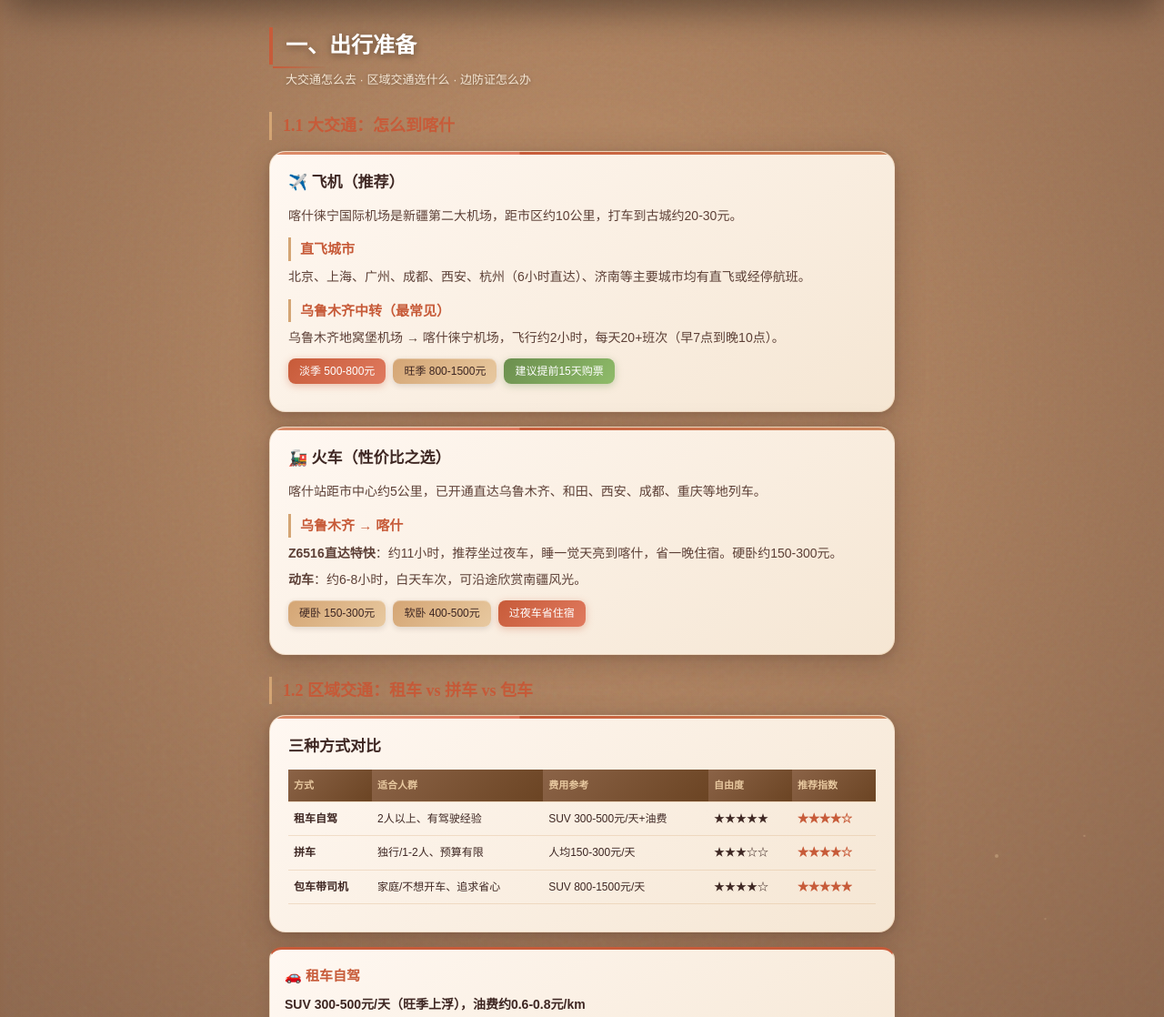
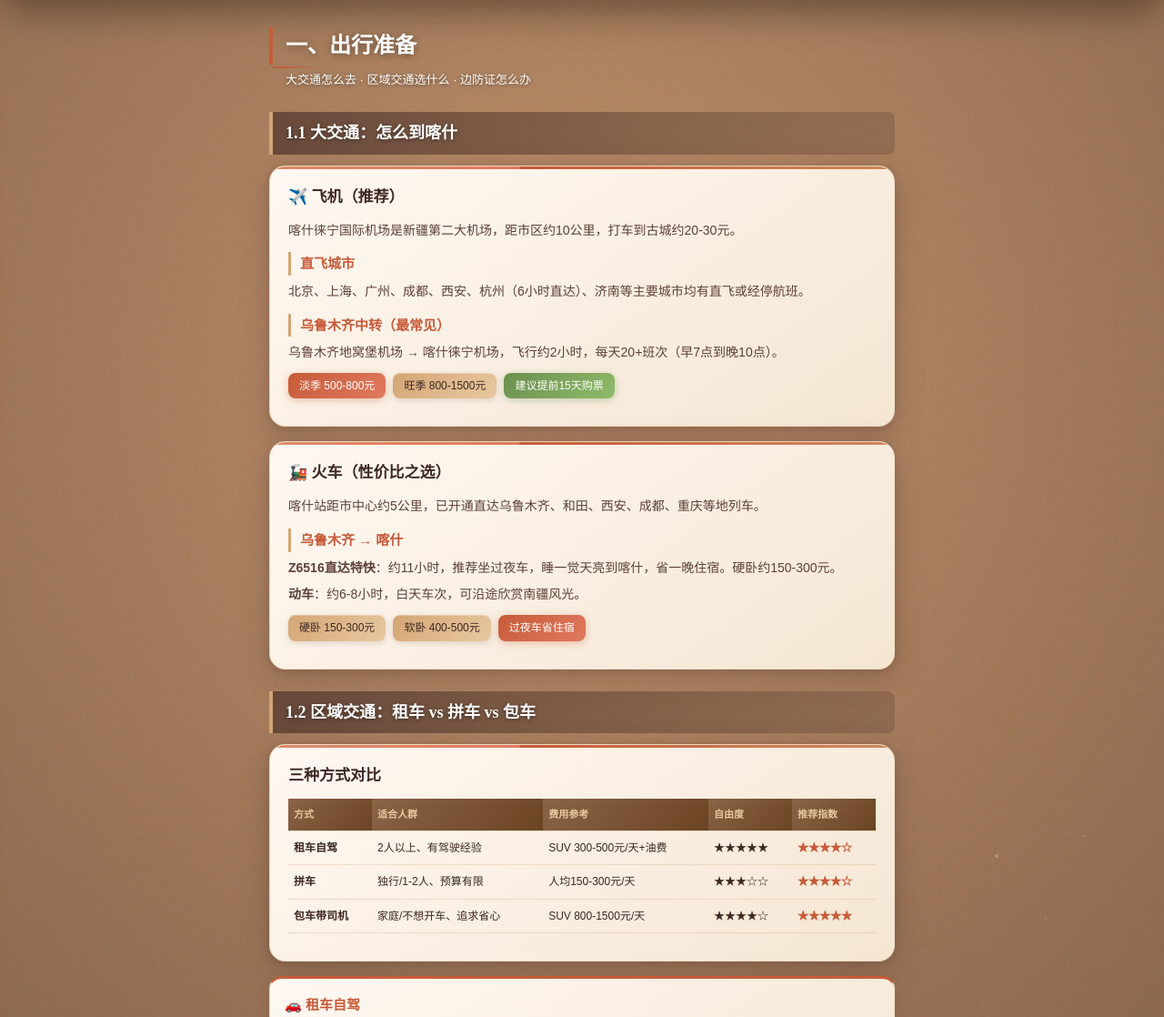
Before and after one commit to yangtf2000/private, a Jekyll site: the page kashgar/index.html, which Jekyll copies as it is, in a window 1280 px wide and 1400 px high. Shown: the part 282-1400 px from the top of the window at 91% size. Built offline with Jekyll 4.4.1, drawn with Linux system fonts in a browser that asks for light colours; some web fonts are replaced.

Commit message:
fix: 小标题和副标题改白色+深色底条，解决赭石背景看不清

```diff
--- a/kashgar/index.html
+++ b/kashgar/index.html
@@ -115,10 +115,14 @@ section:nth-of-type(7){animation-delay:0.7s}
   content:"";position:absolute;left:0;bottom:-4px;width:60px;height:2px;
   background:linear-gradient(90deg,var(--terracotta),transparent);
 }
-.section-sub{font-size:13px;color:var(--cream-dark);margin-bottom:20px;padding-left:18px;text-shadow:0 1px 4px rgba(0,0,0,0.3);}
+.section-sub{font-size:13px;color:#fff;margin-bottom:20px;padding-left:18px;text-shadow:0 1px 4px rgba(0,0,0,0.5);font-weight:500;}
 .sub-title{
-  font-family:"Noto Serif SC",serif;font-size:18px;color:var(--terracotta);
-  margin:24px 0 12px;padding-left:12px;border-left:3px solid var(--gold);
+  font-family:"Noto Serif SC",serif;font-size:18px;color:#fff;
+  margin:24px 0 12px;padding:8px 14px;
+  background:linear-gradient(90deg,rgba(62,39,35,0.6),rgba(62,39,35,0.2));
+  border-left:4px solid var(--gold);
+  border-radius:0 8px 8px 0;
+  text-shadow:0 1px 4px rgba(0,0,0,0.5);
 }
 
 .card{
```
